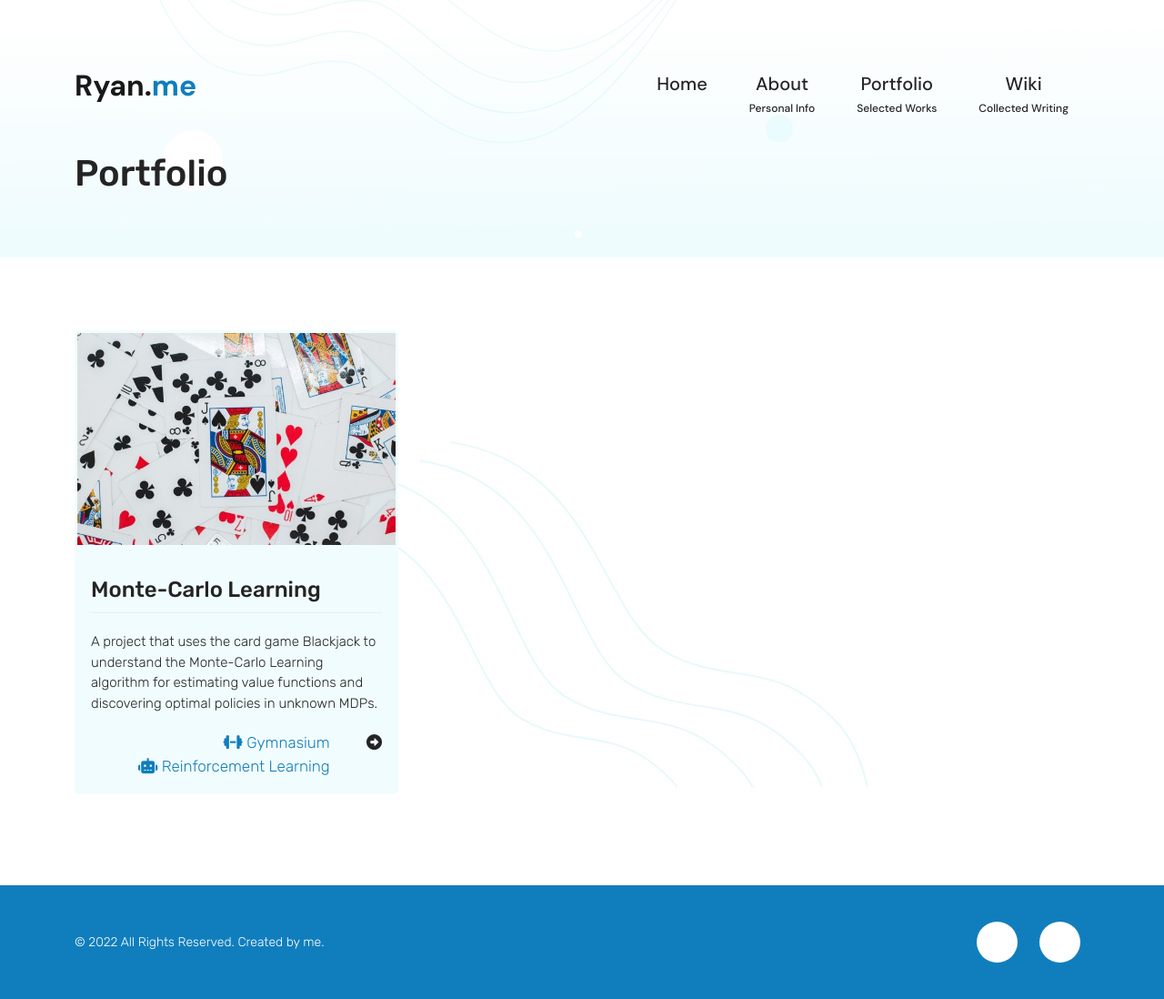
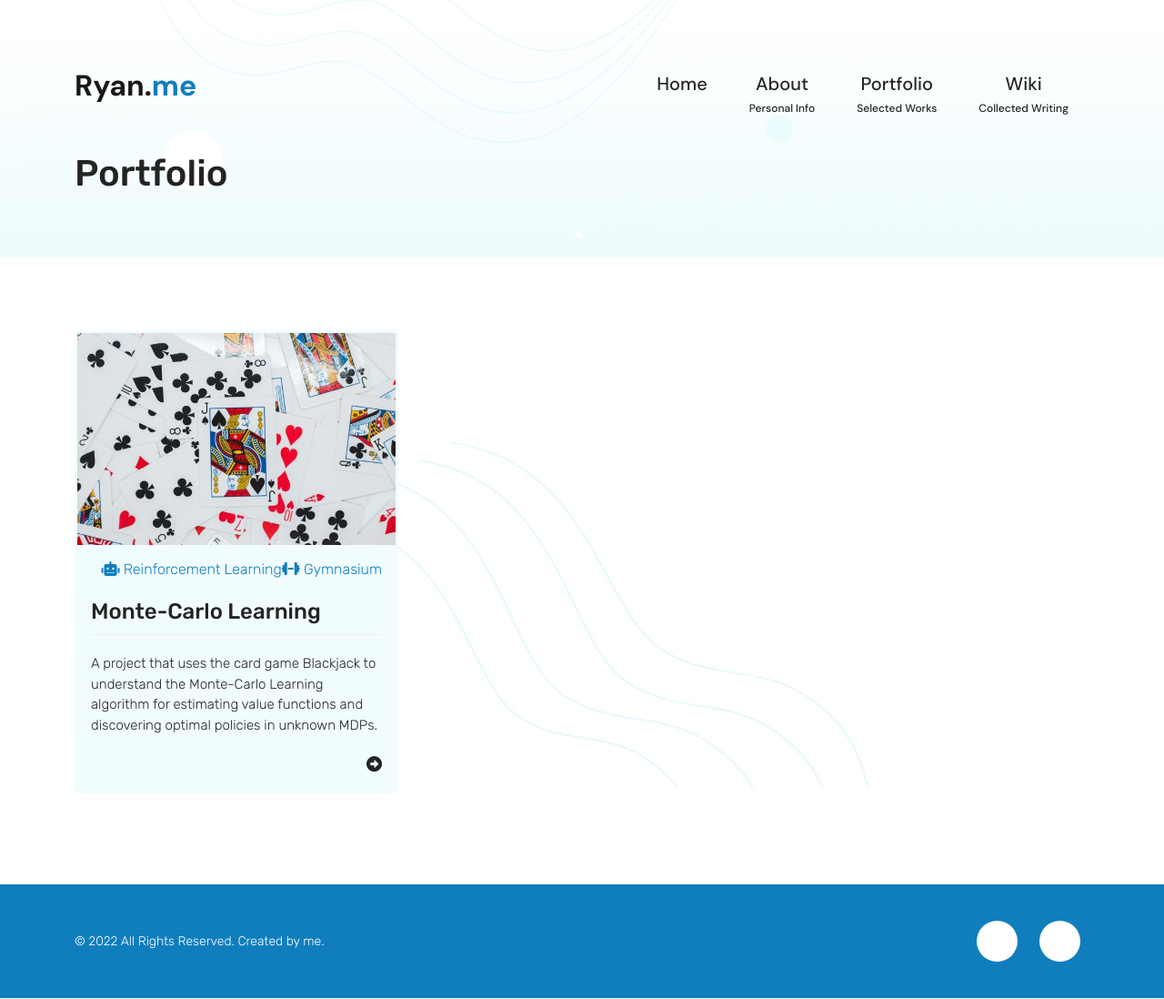
Before and after one commit to Achronus/achronus.github.io, a Jekyll site: the page built from portfolio.html, in a window 1280 px wide. Shown: the whole page at 91% size. Built offline with Jekyll 4.4.1, drawn with Linux system fonts in a browser that asks for light colours; nearby versions of some CDN libraries.

Commit message:
Tag positioning and logic fix

```diff
--- a/portfolio.html
+++ b/portfolio.html
@@ -15,14 +15,11 @@ layout: default
                     </a>
                     <div class="description">
                         <a href="{{ project.url }}">
-                            <div class="text">
-                                <h2>{{ project.title }}</h2>
-                                <p>{{ project.desc }}</p>
                             <div class="row">
-                                    <div class="tags col-10">
+                                <div class="tags col-12">
+                                    {%- assign counter = 1 -%}
                                     {%- for project_tag in project.tags -%}
                                         {%- for site_tag in site.tags -%}
-                                                {%- assign counter = 1 -%}
                                             {%- if project_tag == site_tag.slug -%}
                                             {%- if counter | modulo: 2 -%}
                                             <div class="project-tag float-end">
@@ -37,7 +34,12 @@ layout: default
                                         {%- endfor -%}
                                     {%- endfor -%}
                                 </div><!-- .tags -->
-                                    <div class="cta col-2 text-end">
+                            </div><!-- .row -->
+                            <div class="text">
+                                <h2>{{ project.title }}</h2>
+                                <p>{{ project.desc }}</p>
+                                <div class="row">
+                                    <div class="cta col-12 text-end">
                                         <i class="fas fa-arrow-alt-circle-right"></i>
                                     </div><!-- .cta -->
                                 </div><!-- .row -->
```
Lines whose indentation alone changed are shown as unchanged.
